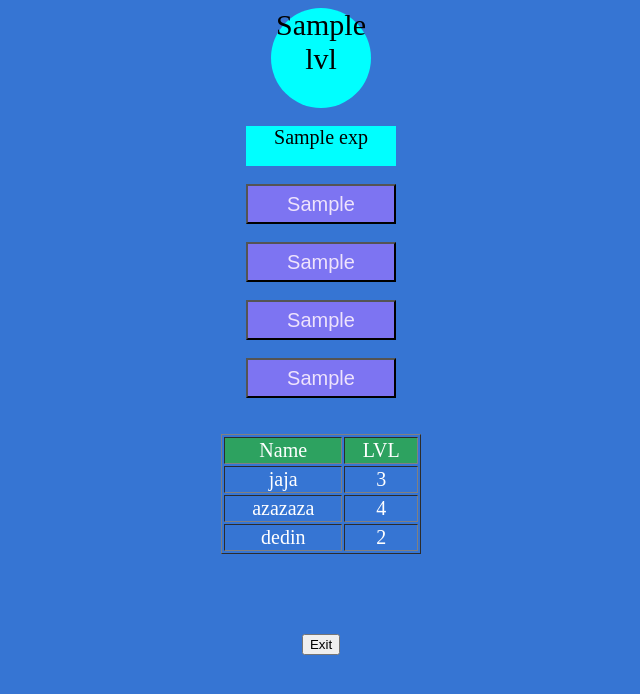
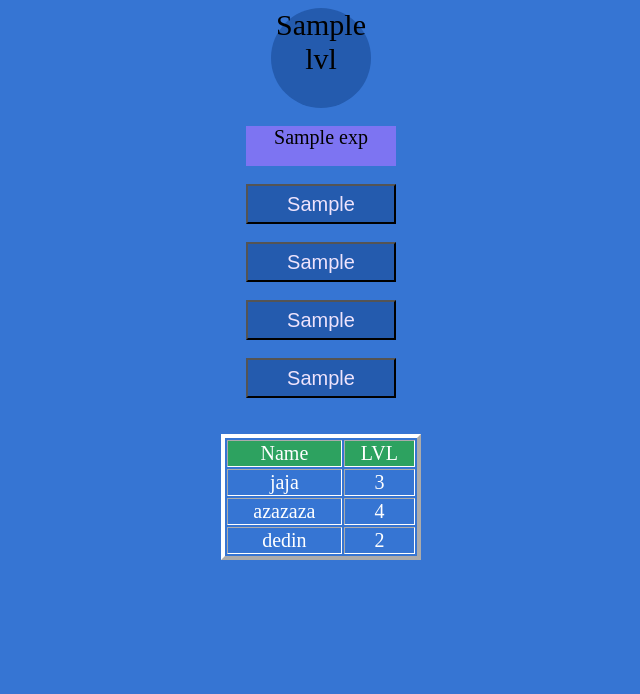
Before and after one commit to AlexandrFedorow/math_game_web, a Flask app: template templates/main.html in a window 1280 px wide. Shown: the top 694 px of the page, without its empty margins (319-959 px from the left). Run offline with Flask 2, Linux system fonts and the light colour scheme; data comes from the database, SQL or seed files in the repository; the template is opened without the code that fills it: values that come from a table or form of the project are taken from there, most other values are stand-ins (such as "Sample title", 1, 10 or a date in 2020).

Commit message:
починил x6

```diff
--- a/static/main_style.css
+++ b/static/main_style.css
@@ -2,7 +2,7 @@
 .lvl{
     width: 100px;
     height: 100px;
-    background-color: aqua;
+    background-color: #245BAE;
     border-radius: 50px;
     text-align: center;
     font-size: 30px;
@@ -11,7 +11,7 @@
     width: 150px;
     height: 40px;
     font-size: 20px;
-    background-color: aqua;
+    background-color: #7d74f2;
     text-align: center;
 }
 .b{
--- a/templates/main.html
+++ b/templates/main.html
@@ -13,26 +13,26 @@
         <br>
             <div class="a">
                 <form class="f" method="post" action="/add_ans1">
-                    <button class="b" type="submit">{{ ctr1 }}</button>
+                    <button class="b" type="submit" style = "background-color: #245BAE">{{ ctr1 }}</button>
                 </form>
             <br>
                 <form class="f" method="post" action="/add_ans2">
-                    <button class="b" type="submit">{{ ctr2 }}</button>
+                    <button class="b" type="submit" style = "background-color: #245BAE">{{ ctr2 }}</button>
                 </form>
             <br>
                 <form class="f" method="post" action="/add_ans3">
-                    <button class="b" type="submit">{{ ctr3 }}</button>
+                    <button class="b" type="submit" style = "background-color: #245BAE">{{ ctr3 }}</button>
                 </form>
             <br>
                 <form class="f" method="post" action="/add_ans4">
-                    <button class="b" type="submit">{{ ctr4 }}</button>
+                    <button class="b" type="submit" style = "background-color: #245BAE">{{ ctr4 }}</button>
                 </form>
             </div>
         </div>
     </center>
     <center>
         <div class="lider">
-            <table class="lid_table" border="1" style="color:white">
+            <table class="lid_table" border="4" style="color:white; border-color:white">
                     <tr class="table_shap">
                         <td>Name</td>
                         <td>LVL</td>
@@ -45,7 +45,7 @@
                 {% endfor %}
             </table>
         </div>
-        <button href="/"> Exit </button>
+
     </center>
 
 </body>
```
